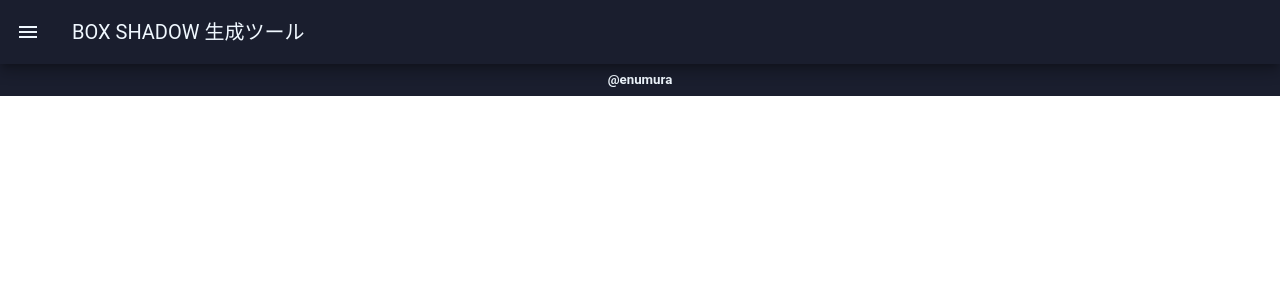
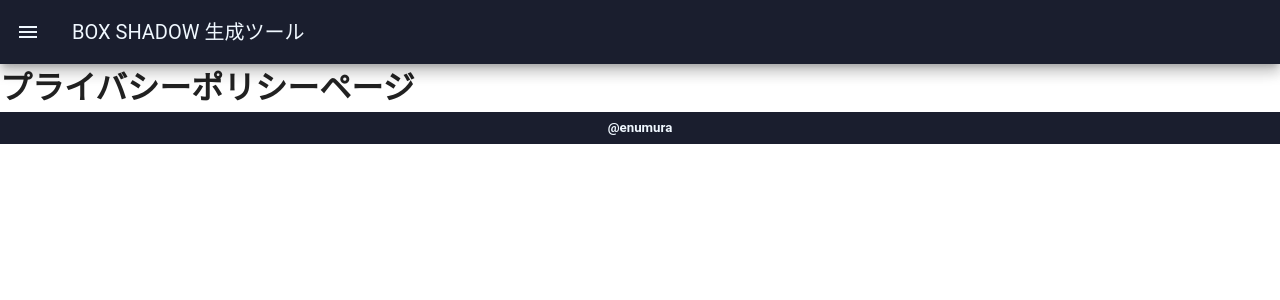
Before and after one commit to enumura1/box-shadow-tool, a Vue app: page /box-shadow-tool/poricy in a window 1280 px wide. Shown: the top 300 px of the page. Built offline with nearby package versions, Linux system fonts and the light colour scheme.

Commit message:
add:policy page in drawer

```diff
--- a/src/App.vue
+++ b/src/App.vue
@@ -13,12 +13,12 @@
               <v-icon class="mr-2">mdi-home</v-icon> ホーム</router-link>
           </v-list-item>
           <v-list-item>
-            <router-link to="/box-shadow-tool/information" style="color: aliceblue;">
+            <router-link to="/box-shadow-tool/poricy" style="color: aliceblue;">
               <v-icon class="mr-2">mdi-information-variant-box-outline</v-icon>ポリシー</router-link>
           </v-list-item>
           <v-list-item>
-            <v-list-item-title>
-              <v-icon class="mr-2">mdi-shield</v-icon>規約</v-list-item-title>
+            <router-link to="/box-shadow-tool/info" style="color: aliceblue;">
+              <v-icon class="mr-2">mdi-shield</v-icon>規約</router-link>
           </v-list-item>
         </v-list>
       </div>
--- a/src/components/info.vue
+++ b/src/components/poricy.vue
@@ -1,6 +1,6 @@
 <template>
     <div>
-        <h1>設定ページ</h1>
+        <h1>プライバシーポリシーページ</h1>
         <!-- ここに設定ページのコンテンツを追加 -->
     </div>
 </template>
--- a/src/main.js
+++ b/src/main.js
@@ -12,6 +12,7 @@ import * as directives from 'vuetify/directives'
 import './assets/main.css'
 
 // ページコンポーネントのインポート
+import poricy from './components/poricy.vue'
 import Info from './components/info.vue'
 import Home from './components/Home.vue'
 import App from './App.vue'
@@ -19,7 +20,8 @@ import App from './App.vue'
 // 遷移先
 const routes = [
     { path: '/box-shadow-tool', component: Home },
-    { path: '/box-shadow-tool/information', component: Info },
+    { path: '/box-shadow-tool/poricy', component: poricy },
+    { path: '/box-shadow-tool/info', component: Info },
 ]
 
 // ルーター
```
